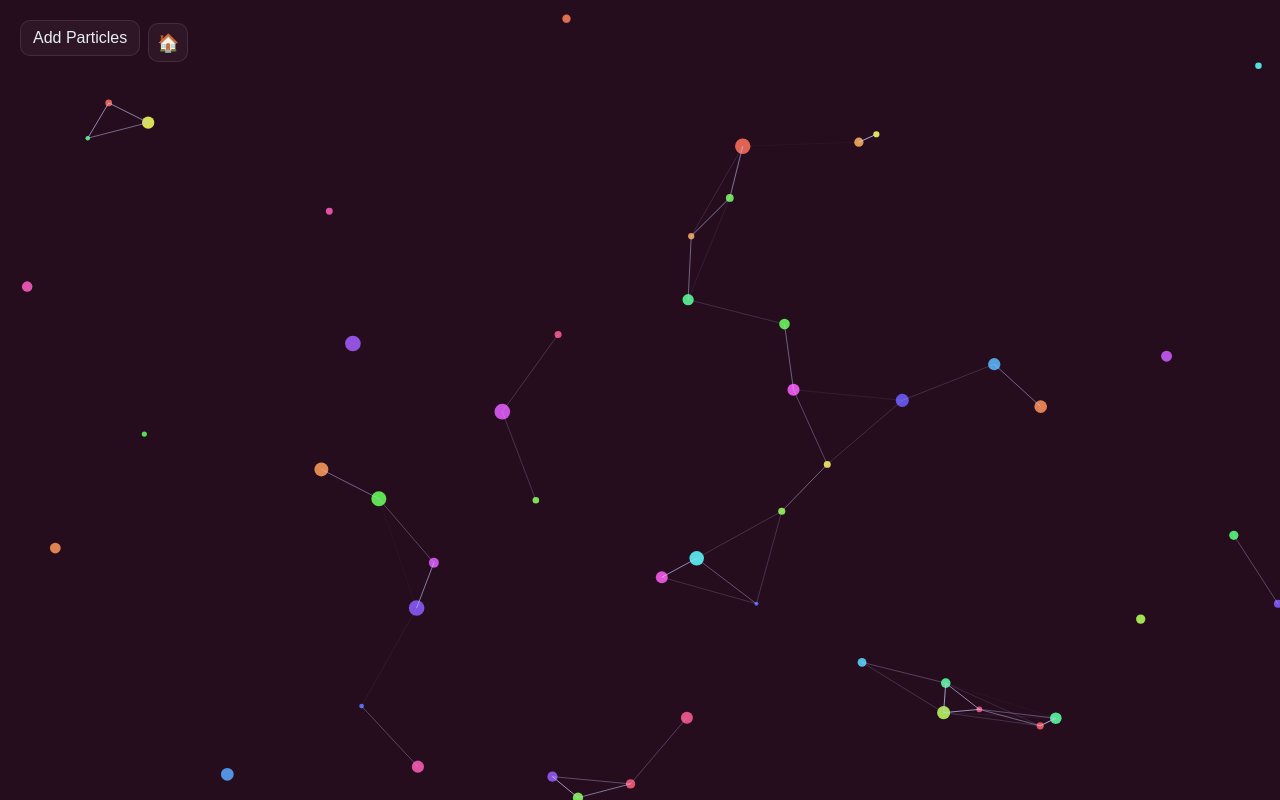
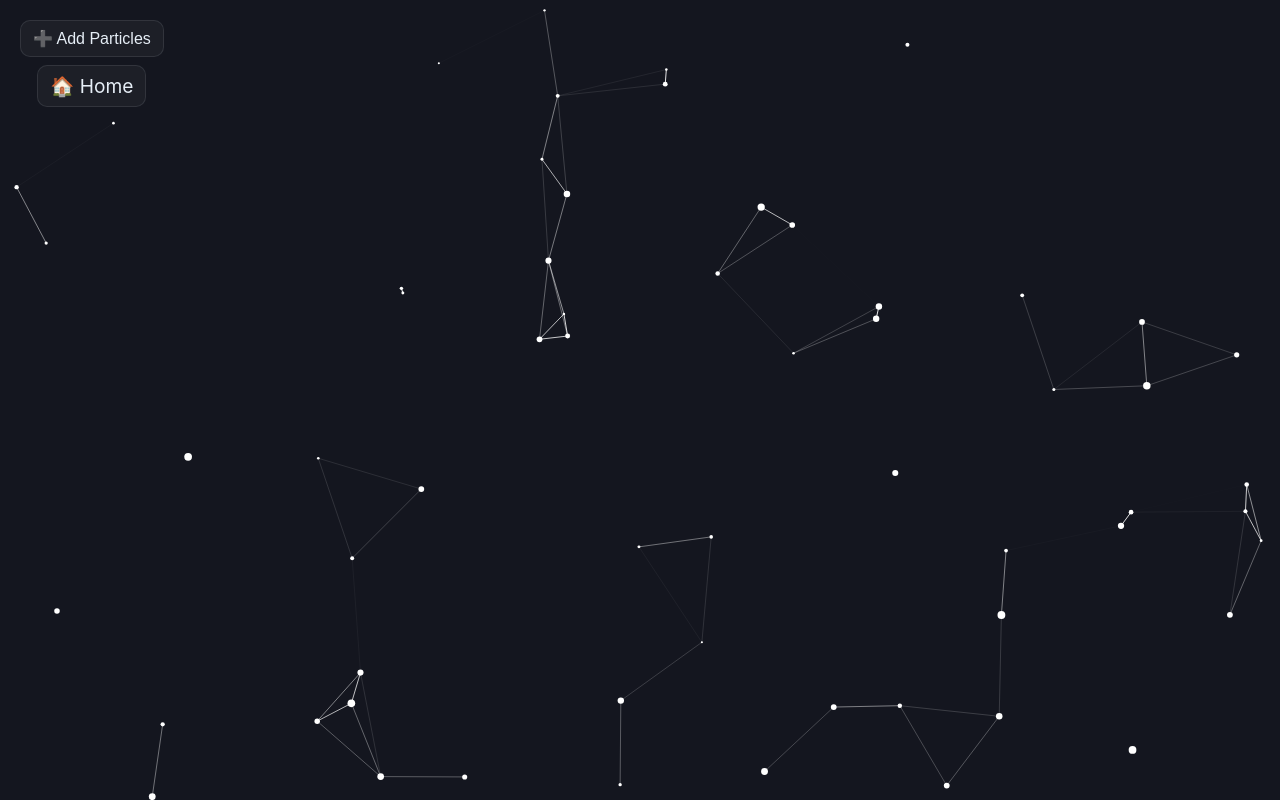
Before and after one commit to Stuba-UI/Webdev-portfolio, a plain HTML site: page game.html in a window 1280 px wide. Drawn offline with Linux system fonts and the light colour scheme.

Commit message:
Some update

```diff
--- a/game.html
+++ b/game.html
@@ -25,9 +25,12 @@
             top: 20px;
             left: 20px;
             z-index: 10;
+            display: flex;
+            flex-direction: column;
+            gap: 8px;
         }
 
-        .add-btn {
+        .add-btn, .home-btn {
             background: var(--glass);
             border: 1px solid color-mix(in srgb,var(--text) 10%,transparent);
             color: var(--text);
@@ -35,109 +38,101 @@
             padding: 8px 12px;
             cursor: pointer;
             font-size: 1rem;
-            margin-bottom: 8px;
+            text-decoration: none;
+            text-align: center;
         }
 
         .home-btn {
-            display: inline-block;
-            background: var(--glass);
-            border: 1px solid color-mix(in srgb,var(--text) 10%,transparent);
-            border-radius: 10px;
-            padding: 8px;
-            font-size: 1.1rem;
-            cursor: pointer;
-            text-decoration: none;
-            color: var(--text);
+            font-size: 1.2rem;
         }
     </style>
 </head>
 <body>
+
     <canvas id="canvas"></canvas>
 
     <div class="controls">
-        <button class="add-btn" id="addParticlesBtn">Add Particles</button>
-        <a href="index.html" class="home-btn">🏠</a>
+        <button class="add-btn" id="addParticlesBtn">➕ Add Particles</button>
+        <a href="index.html" class="home-btn">🏠 Home</a>
     </div>
 
     <script>
         const canvas = document.getElementById('canvas');
         const ctx = canvas.getContext('2d');
+
         let particles = [];
+        let particleCount = 60;
         let mouse = { x: null, y: null };
-        const maxDist = 120; // max distance for connecting lines
+        let touches = [];
 
-        function resize() {
+        function resizeCanvas() {
             canvas.width = window.innerWidth;
             canvas.height = window.innerHeight;
         }
-        window.addEventListener('resize', resize);
-        resize();
+        window.addEventListener('resize', resizeCanvas);
+        resizeCanvas();
 
         class Particle {
             constructor() { this.reset(); }
             reset() {
                 this.x = Math.random() * canvas.width;
                 this.y = Math.random() * canvas.height;
-                this.vx = (Math.random() - 0.5) * 2;
-                this.vy = (Math.random() - 0.5) * 2;
-                this.size = Math.random() * 6 + 2;
-                this.color = `hsl(${Math.random() * 360}, 70%, 60%)`;
+                this.vx = (Math.random() - 0.5) * 1.2;
+                this.vy = (Math.random() - 0.5) * 1.2;
+                this.size = Math.random() * 3 + 1;
             }
             update() {
                 this.x += this.vx;
                 this.y += this.vy;
-
                 if (this.x < 0 || this.x > canvas.width) this.vx *= -1;
                 if (this.y < 0 || this.y > canvas.height) this.vy *= -1;
 
-                // Attraction to pointer
-                if (mouse.x && mouse.y) {
-                    let dx = mouse.x - this.x;
-                    let dy = mouse.y - this.y;
-                    let dist = Math.sqrt(dx * dx + dy * dy);
-                    if (dist < 150) { // attraction radius
-                        this.vx += dx * 0.002;
-                        this.vy += dy * 0.002;
+                let points = [mouse, ...touches];
+                points.forEach(p => {
+                    if (p.x !== null && p.y !== null) {
+                        let dx = p.x - this.x;
+                        let dy = p.y - this.y;
+                        let dist = Math.sqrt(dx * dx + dy * dy);
+                        if (dist < 150) { this.vx += dx * 0.002; this.vy += dy * 0.002; }
                     }
-                }
+                });
             }
             draw() {
                 ctx.beginPath();
                 ctx.arc(this.x, this.y, this.size, 0, Math.PI * 2);
-                ctx.fillStyle = this.color;
+                ctx.fillStyle = 'white';
                 ctx.fill();
             }
         }
 
-        function addParticles(count = 20) {
-            for (let i = 0; i < count; i++) particles.push(new Particle());
-        }
+        function initParticles(n) { for (let i = 0; i < n; i++) particles.push(new Particle()); }
+        initParticles(particleCount);
 
-        addParticles(50);
-
-        document.getElementById('addParticlesBtn').addEventListener('click', () => addParticles(30));
-
-        canvas.addEventListener('mousemove', e => {
-            mouse.x = e.clientX;
-            mouse.y = e.clientY;
-        });
+        canvas.addEventListener('mousemove', e => { mouse.x = e.clientX; mouse.y = e.clientY; });
         canvas.addEventListener('mouseleave', () => { mouse.x = null; mouse.y = null; });
 
-        function backgroundColorByTime() {
-            const now = new Date();
-            const hour = now.getHours() + now.getMinutes() / 60;
-            const hue = 200 + (hour / 24) * 160;
-            document.body.style.background = `hsl(${hue},50%,10%)`;
-        }
+        canvas.addEventListener('touchstart', e => { e.preventDefault(); touches = Array.from(e.touches).map(t => ({ x: t.clientX, y: t.clientY })); }, { passive: false });
+        canvas.addEventListener('touchmove', e => { e.preventDefault(); touches = Array.from(e.touches).map(t => ({ x: t.clientX, y: t.clientY })); }, { passive: false });
+        canvas.addEventListener('touchend', e => { e.preventDefault(); touches = Array.from(e.touches).map(t => ({ x: t.clientX, y: t.clientY })); }, { passive: false });
 
-        function connectParticles() {
+        document.getElementById('addParticlesBtn').addEventListener('click', () => { initParticles(20); });
+
+        function animate() {
+            let date = new Date();
+            let hue = (date.getSeconds() / 60) * 360;
+            ctx.fillStyle = `hsl(${hue},20%,10%)`;
+            ctx.fillRect(0, 0, canvas.width, canvas.height);
+
+            particles.forEach(p => p.update());
+            particles.forEach(p => p.draw());
+
             for (let i = 0; i < particles.length; i++) {
                 for (let j = i + 1; j < particles.length; j++) {
                     let dx = particles[i].x - particles[j].x;
                     let dy = particles[i].y - particles[j].y;
                     let dist = Math.sqrt(dx * dx + dy * dy);
-                    if (dist < maxDist) {
-                        ctx.strokeStyle = `rgba(200,200,255,${1 - dist / maxDist})`;
+                    if (dist < 120) {
+                        ctx.strokeStyle = `rgba(255,255,255,${1 - dist / 120})`;
                         ctx.lineWidth = 1;
                         ctx.beginPath();
                         ctx.moveTo(particles[i].x, particles[i].y);
@@ -146,21 +141,11 @@
                     }
                 }
             }
-        }
 
-        function animate() {
-            backgroundColorByTime();
-            ctx.clearRect(0, 0, canvas.width, canvas.height);
-            particles.forEach(p => {
-                p.update();
-                p.draw();
-            });
-            connectParticles();
             requestAnimationFrame(animate);
         }
+        animate();
+    </script>
 
-        animate();
-
-    </script>
 </body>
 </html>
```
